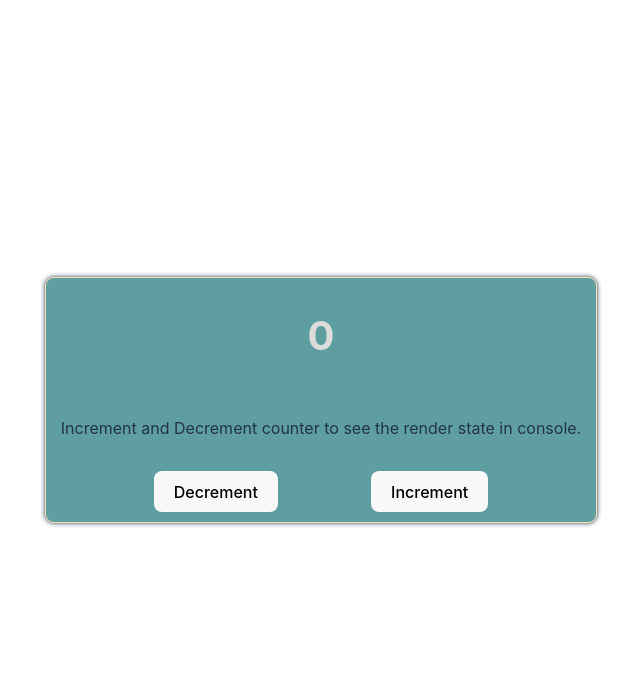
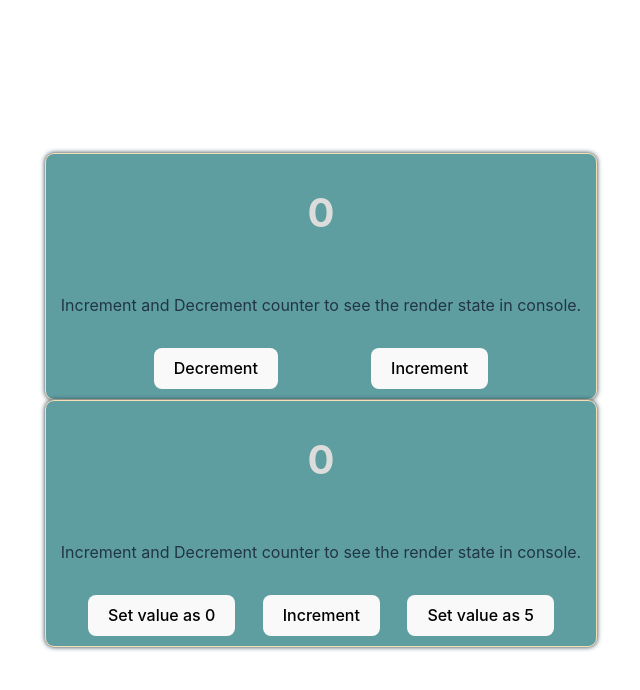
Before and after one commit to Skynet966/React-Render-Optimizations, a React (Vite) app: page / in a window 1280 px wide. Shown: the top 690 px of the page, without its empty margins (319-959 px from the left). Built offline with nearby package versions, Linux system fonts and the light colour scheme; the HTML template or start-up script is replaced by a standard one.

Commit message:
UseState Simple rendring examples completed

```diff
--- a/src/App.jsx
+++ b/src/App.jsx
@@ -1,14 +1,15 @@
 import { useState } from 'react';
-import reactLogo from './assets/react.svg';
 import './App.css';
-import { UseState } from './components/UseState/UseState';
+import { UseStateOne } from './components/UseStateOne/UseStateOne';
+import { UseStateTwo } from './components/UseStateTwo/UseStateTwo';
 
 function App() {
 	const [count, setCount] = useState(0);
 
 	return (
 		<div className='App'>
-			<UseState />
+			<UseStateOne />
+			<UseStateTwo />
 		</div>
 	);
 }
--- /dev/null
+++ b/src/components/UseStateOne/UseStateOne.jsx
@@ -0,0 +1,37 @@
+import React, { useState } from 'react';
+import { renderLogs } from '../../utils/renderLogs';
+
+export const UseStateOne = () => {
+	const [count, setCount] = useState(0);
+	renderLogs('UseStateOne');
+	return (
+		<div className='container'>
+			<div className='container__header'>
+				<h1>{count}</h1>
+			</div>
+			<div className='container__body'>
+				<p>
+					Increment and Decrement counter to see the render state in console.
+				</p>
+			</div>
+			<div className='container__footer'>
+				<div className='button__container'>
+					<button
+						onClick={() => {
+							setCount(countValue => countValue - 1);
+						}}
+					>
+						Decrement
+					</button>
+					<button
+						onClick={() => {
+							setCount(countValue => countValue + 1);
+						}}
+					>
+						Increment
+					</button>
+				</div>
+			</div>
+		</div>
+	);
+};
--- a/src/components/UseState/UseState.jsx
+++ b/src/components/UseStateTwo/UseStateTwo.jsx
@@ -1,9 +1,9 @@
 import React, { useState } from 'react';
 import { renderLogs } from '../../utils/renderLogs';
 
-export const UseState = () => {
+export const UseStateTwo = () => {
 	const [count, setCount] = useState(0);
-	renderLogs('UseState');
+	renderLogs('UseStateTwo');
 	return (
 		<div className='container'>
 			<div className='container__header'>
@@ -18,10 +18,10 @@ export const UseState = () => {
 				<div className='button__container'>
 					<button
 						onClick={() => {
-							setCount(countValue => countValue - 1);
+							setCount(countValue => 0);
 						}}
 					>
-						Decrement
+						Set value as 0
 					</button>
 					<button
 						onClick={() => {
@@ -30,6 +30,13 @@ export const UseState = () => {
 					>
 						Increment
 					</button>
+					<button
+						onClick={() => {
+							setCount(countValue => 5);
+						}}
+					>
+						Set value as 5
+					</button>
 				</div>
 			</div>
 		</div>
```
